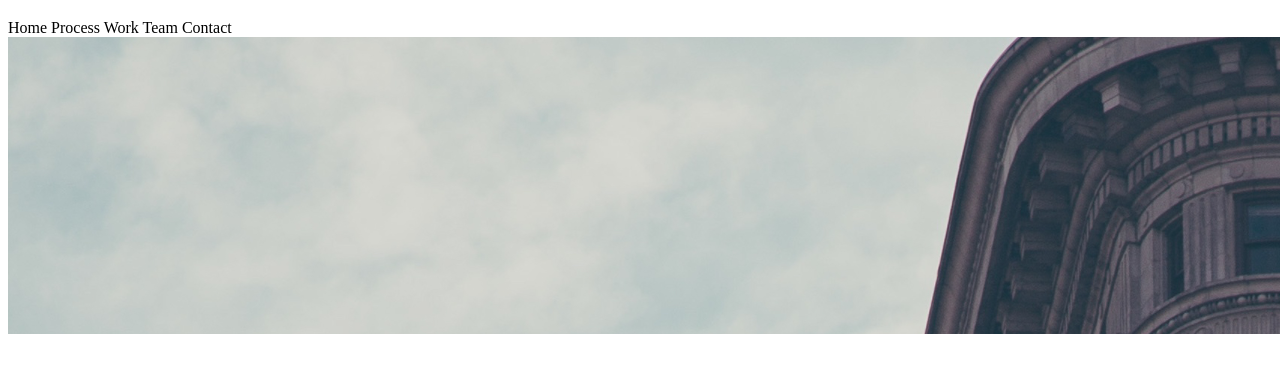
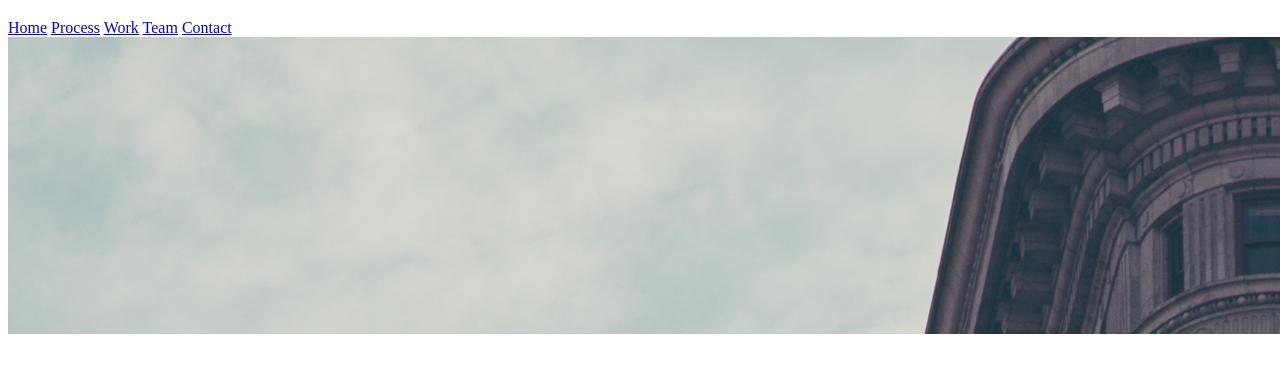
Before and after one commit to allisoncruiz/broadway, a plain HTML site: page index.html in a window 1280 px wide. Shown: the part 61-434 px from the top of the page. Drawn offline with Linux system fonts and the light colour scheme.

Commit message:
Extablishing Hero Group

```diff
--- a/index.html
+++ b/index.html
@@ -6,20 +6,20 @@
   </head>
   <body>
 
-    <!--Header-->
+    <!--Hero-->
+    <div class="hero">
+
     <h1>Broadway Design</h1>
 
-    <a class="cta" ref="#">Home</a>
-
-    <a class="cta" ref="#">Process</a>
-
-    <a class="cta" ref="#">Work</a>
-
-    <a class="cta" ref="#">Team</a>
-
-    <a class="cta" ref="#">Contact</a>
+    <a class="cta" href="#">Home</a>
+    <a class="cta" href="#">Process</a>
+    <a class="cta" href="#">Work</a>
+    <a class="cta" href="#">Team</a>
+    <a class="cta" href="#">Contact</a>
 
     <img src="./resources/the-flatiron-building.png" alt="Flatiron Building">
+
+    </div>
 
 
   </body>
--- a/resources/css/style.css
+++ b/resources/css/style.css
@@ -0,0 +1,3 @@
+body{
+  text-align: center;
+}
```
